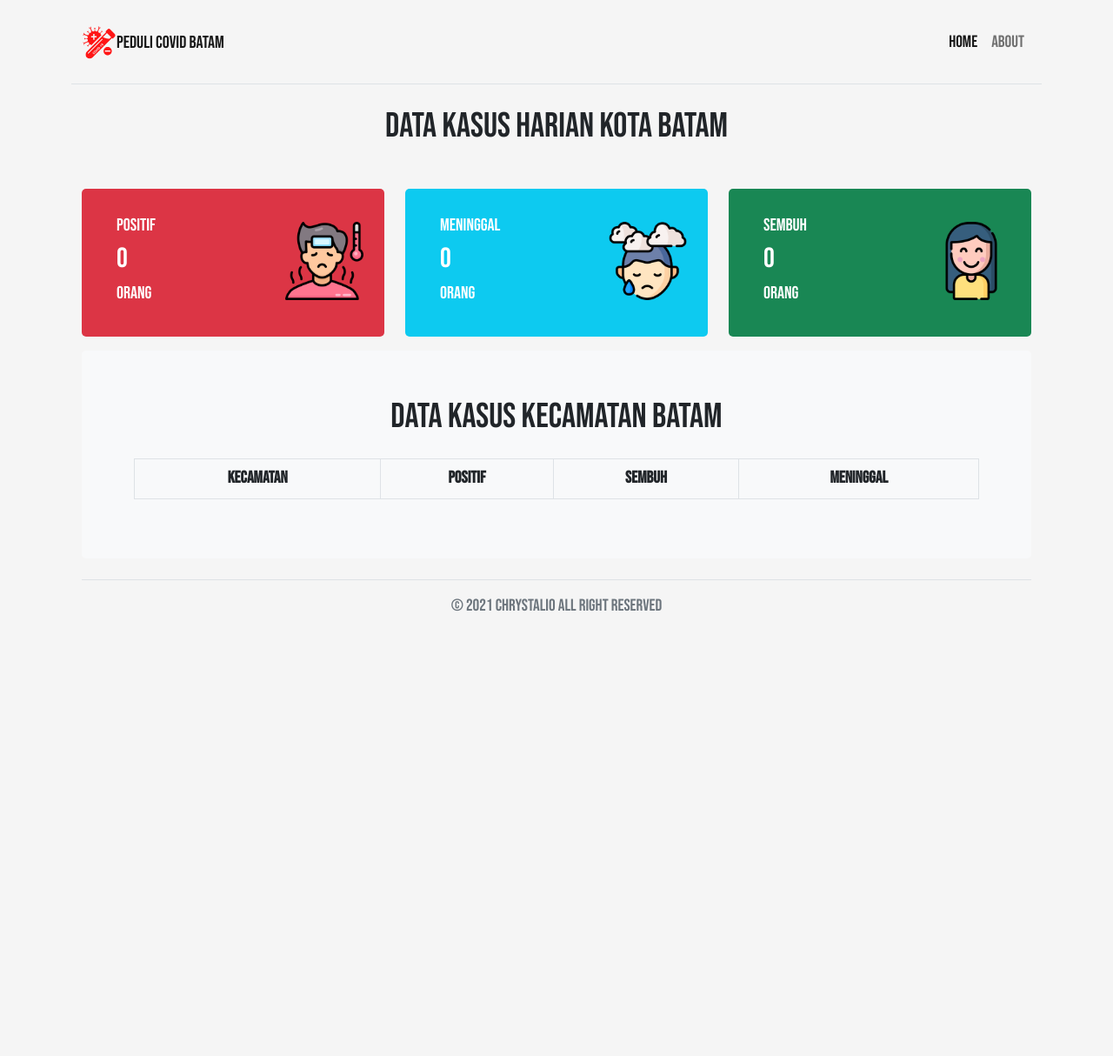
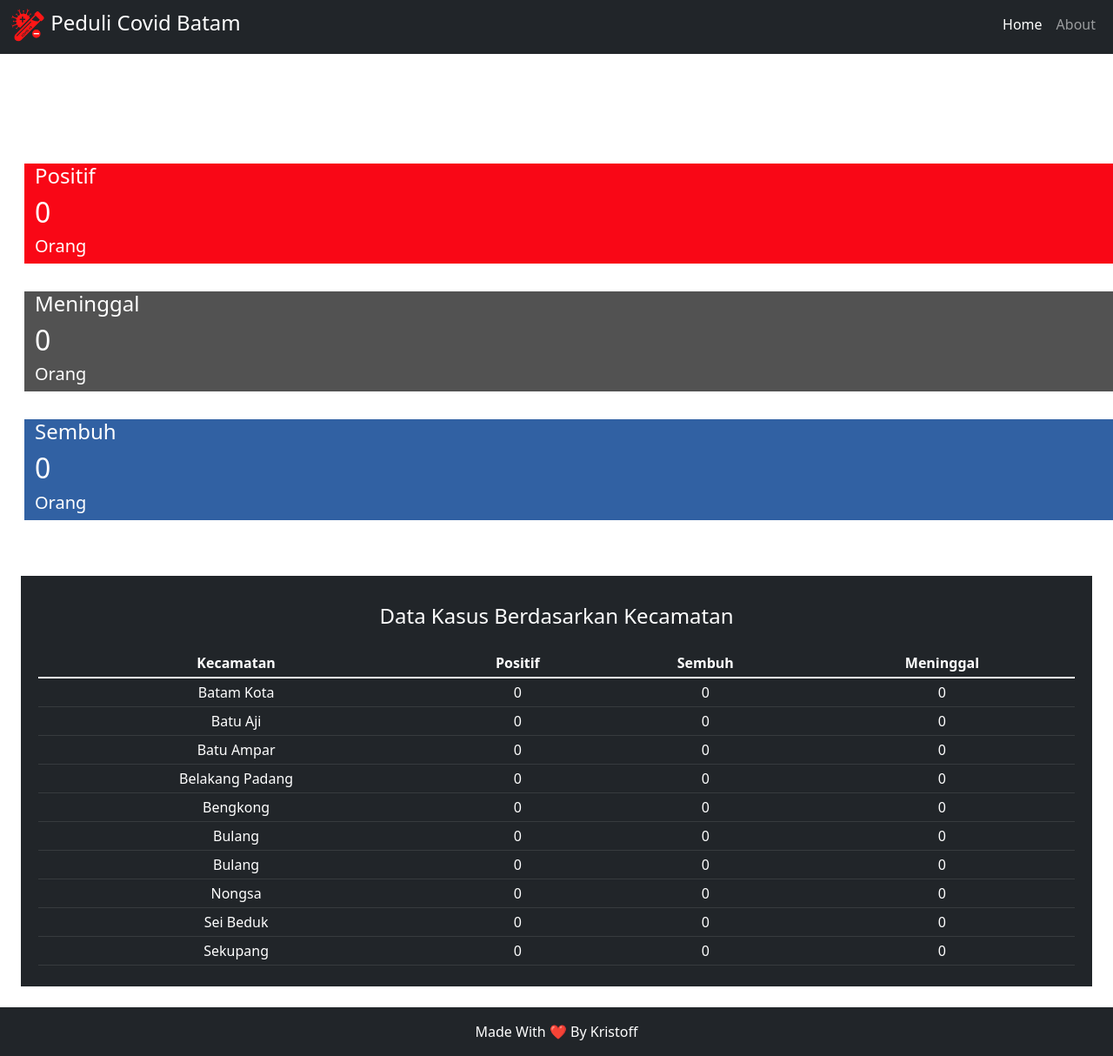
Before and after one commit to chrystalio/peduliCovidBatam, a plain HTML site: page index.html in a window 1280 px wide. Shown: the part 5-1219 px from the top of the page at 87% size. Before the commit the page ends 800 px from the top, so only its background shows below. Drawn offline with nearby package versions, Linux system fonts and the light colour scheme.

Commit message:
Remake UI And Design PeduliCovidBatam

```diff
--- a/index.html
+++ b/index.html
@@ -1,30 +1,20 @@
 <!DOCTYPE html>
 <html lang="en">
-
 <head>
     <meta charset="UTF-8">
     <meta http-equiv="X-UA-Compatible" content="IE=edge">
     <meta name="viewport" content="width=device-width, initial-scale=1.0">
-    <title>Peduli Covid Batam</title>
-    <!-- CSS -->
+    <title>PeduliCovidBatam</title>
+
     <link href="https://cdn.jsdelivr.net/npm/bootstrap@5.1.1/dist/css/bootstrap.min.css" rel="stylesheet">
-    <link rel="stylesheet" href="/assets/css/style.css">
+    <link rel="stylesheet" href="assets/css/css.css">
 </head>
-
 <body>
-    <style type="text/css">
-        .box {
-            padding: 30px 40px;
-            border-radius: 5px;
-        }
-    </style>
-    <main>
-        <div class="container py-4">
-            <header class="pb-3 mb-4 border-bottom">
-                <nav class="navbar navbar-expand-lg navbar-light bg-transparent">
+    <nav class="navbar sticky-top navbar-expand-lg navbar-dark bg-dark">
         <div class="container-fluid">
+            <a class="navbar-brand ml-2" style="font-size: 1.5rem;" href="#">
                 <img src="assets/img/logoCovid.svg" alt="" width="40px" height="40px">
-                        <a class="navbar-brand" href="#">Peduli Covid Batam</a>
+                Peduli Covid Batam</a>
             <button class="navbar-toggler" type="button" data-bs-toggle="collapse"
                 data-bs-target="#navbarNav" aria-controls="navbarNav" aria-expanded="false"
                 aria-label="Toggle navigation">
@@ -42,86 +32,129 @@
             </div>
         </div>
     </nav>
-            </header>
-            <div class="container">
-                <h1 class="text-center pb-4 ">Data Kasus Harian Kota Batam</h1>
-                <div class="row">
-                    <div class="col-md-4 mt-3 mb-3">
-                        <div class="bg-danger box text-white">
-                            <div class="row">
-                                <div class="col-md-6">
-                                    <h5>Positif</h5>
+
+    <!-- Total Kasus Harian -->
+    <div class="kasus-harian container-fluid p-4">
+        <h2 class="text-center text-white">Data Kasus Harian Covid Batam</h2>
+        <div class="row mt-5">
+            <div class="box text-white m-3" style="background-color: #F90716;">
+                <div class="col-md-4">
+                    <h4>Positif</h4>
                     <h2 id="data-kasus">0</h2>
                     <h5>Orang</h5>
                 </div>
+
+            </div>
+            <div class="box text-white m-3" style="background-color: #525252;">
                 <div class="col-md-4">
-                                    <img src="assets/img/sick.png"  class="py-2 mx-lg-5" style="width: 90px;">
-                                </div>
-                            </div>
+                    <h4>Meninggal</h4>
+                    <h2 id="data-kasus">0</h2>
+                    <h5>Orang</h5>
                 </div>
             </div>
 
-                    <div class="col-md-4 mt-3 mb-3">
-                        <div class="bg-info box text-white">
-                            <div class="row">
-                                <div class="col-md-6">
-                                    <h5>Meninggal</h5>
-                                    <h2 id="data-mati">0</h2>
+            <div class="box text-white m-3" style="background-color: #3161A3;">
+                <div class="col-md-4">
+                    <h4>Sembuh</h4>
+                    <h2 id="data-kasus">0</h2>
                     <h5>Orang</h5>
-                                </div>
-                                <div class="col-md-4">
-                                    <img src="assets/img/depression.png" class="py-2 mx-lg-5" style="width: 90px;">
-                                </div>
-                            </div>
                 </div>
             </div>
 
-                    <div class="col-md-4 mt-3 mb-3">
-                        <div class="bg-success box text-white">
-                            <div class="row">
-                                <div class="col-md-6">
-                                    <h5>Sembuh</h5>
-                                    <h2 id="data-sembuh">0</h2>
-                                    <h5>Orang</h5>
-                                </div>
-                                <div class="col-md-4">
-                                    <img src="assets/img/happiness.png" class="py-2 mx-lg-5" style="width: 90px;">
-                                </div>
-                            </div>
-                        </div>
         </div>
     </div>
 
-                <!-- Data Kecamatan -->
-
-                <div class="p-5 mb-4 bg-light rounded-3">
-                    <div class="container-fluid py-1">
-                        <h1 class="pb-3 text-center">Data Kasus Kecamatan Batam</h1>
-                        <table class="table table-bordered">
+    <!-- Kasus Kecamatan -->
+    <div class="kasus-kecamatan p-2 m-4 bg-dark ">
+        <div class="container-fluid table-responsive">
+            <div class="table-title text-center m-4">
+                <h4 class="text-white">Data Kasus Berdasarkan Kecamatan</h4>
+            </div>
+            <table id="example" class="table table-hover table-sm table-dark" style="width:100%">
                 <thead class="text-center">
+                    <tr>
                         <th>Kecamatan</th>
                         <th>Positif</th>
                         <th>Sembuh</th>
                         <th>Meninggal</th>
+                    </tr>
                 </thead>
-                            <tbody id="table-data">
-
+                <tbody class="text-center" id="table-data">
+                    <tr>
+                        <td>Batam Kota</td>
+                        <td>0</td>
+                        <td>0</td>
+                        <td>0</td>
+                    </tr>
+                    <tr>
+                        <td>Batu Aji</td>
+                        <td>0</td>
+                        <td>0</td>
+                        <td>0</td>
+                    </tr>
+                    <tr>
+                        <td>Batu Ampar</td>
+                        <td>0</td>
+                        <td>0</td>
+                        <td>0</td>
+                    </tr>
+                    <tr>
+                        <td>Belakang Padang</td>
+                        <td>0</td>
+                        <td>0</td>
+                        <td>0</td>
+                    </tr>
+                    <tr>
+                        <td>Bengkong</td>
+                        <td>0</td>
+                        <td>0</td>
+                        <td>0</td>
+                    </tr>
+                    <tr>
+                        <td>Bulang</td>
+                        <td>0</td>
+                        <td>0</td>
+                        <td>0</td>
+                    </tr>
+                    <tr>
+                        <td>Bulang</td>
+                        <td>0</td>
+                        <td>0</td>
+                        <td>0</td>
+                    </tr>
+                    <tr>
+                        <td>Nongsa</td>
+                        <td>0</td>
+                        <td>0</td>
+                        <td>0</td>
+                    </tr>
+                    <tr>
+                        <td>Sei Beduk</td>
+                        <td>0</td>
+                        <td>0</td>
+                        <td>0</td>
+                    </tr>
+                    <tr>
+                        <td>Sekupang</td>
+                        <td>0</td>
+                        <td>0</td>
+                        <td>0</td>
+                    </tr>
                 </tbody>
             </table>
     </div>
 </div>
-                <footer class="pt-3 mt-4 text-muted border-top text-center">
-                    &copy; 2021 Chrystalio All Right Reserved
+
+<footer class="footer mt-auto py-3 bg-dark">
+    <div class="container text-center">
+        <span class="text-white">Made With ❤️ By Kristoff</span>
+    </div>
 </footer>
-            </div>
-    </main>
 
-    <!-- js -->
-    <script src="https://code.jquery.com/jquery-3.2.1.min.js"></script>
+
+
     <script src="https://cdn.jsdelivr.net/npm/bootstrap@5.1.1/dist/js/bootstrap.bundle.min.js"
         integrity="sha384-/bQdsTh/da6pkI1MST/rWKFNjaCP5gBSY4sEBT38Q/9RBh9AH40zEOg7Hlq2THRZ" crossorigin="anonymous">
-
     </script>
 </body>
-
 </html>
```
Lines whose indentation alone changed are shown as unchanged.
